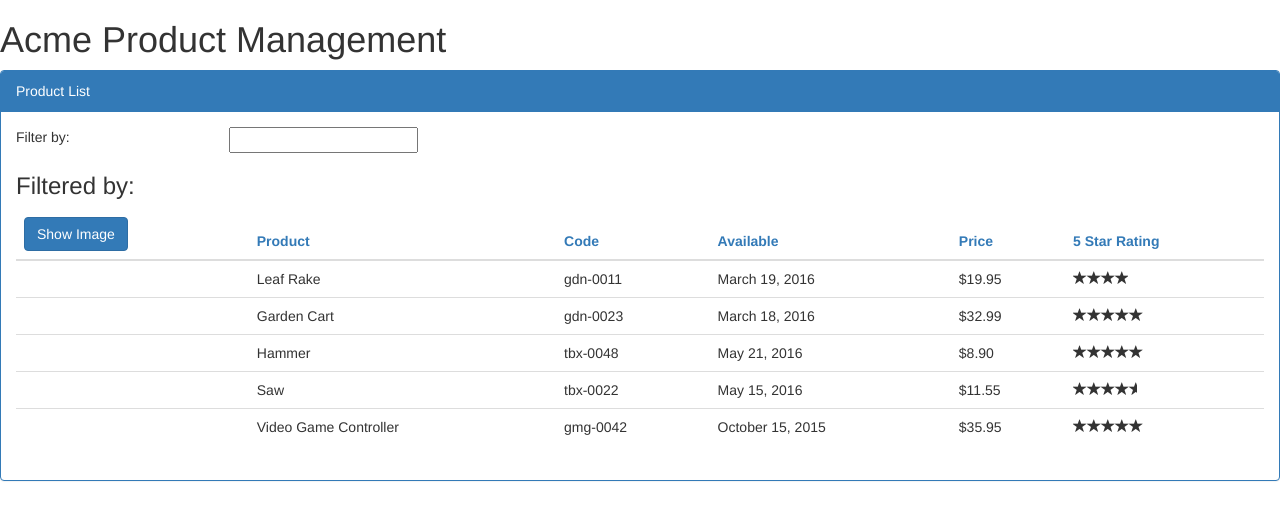
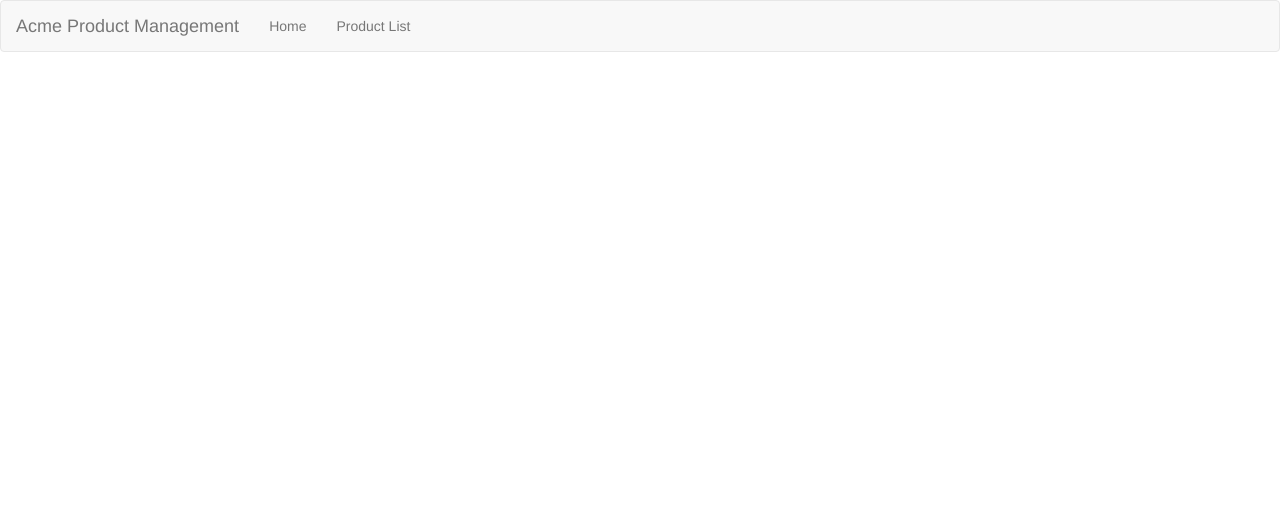
Before and after one commit to lafferjm/APMAngularTutorial, an Angular app: page /welcome in a window 1280 px wide. Shown: the top 520 px of the page. Built offline with nearby package versions, Linux system fonts and the light colour scheme.

Commit message:
Still working on routes.

```diff
--- a/src/app/app.component.html
+++ b/src/app/app.component.html
@@ -1,7 +1,11 @@
 <div>
-  <h1>
-    {{ pageTitle }}
-  </h1>
+  <nav class='navbar navbar-default'>
+    <div class='container-fluid'>
+      <a class='navbar-brand'>{{ pageTitle }}</a>
+      <ul class='nav navbar-nav'>
+        <li><a [routerLink]="['/welcome']">Home</a></li>
+        <li><a [routerLink]="['/products']">Product List</a></li>
+      </ul>
+    </div>
+  </nav>
 </div>
-
-<app-product-list></app-product-list>
--- a/src/app/product-list/product-list.component.ts
+++ b/src/app/product-list/product-list.component.ts
@@ -4,7 +4,6 @@
 import { ProductService } from './product.service';
 
 @Component({
-  selector: 'app-product-list',
   templateUrl: './product-list.component.html',
   styleUrls: ['./product-list.component.css']
 })
```
